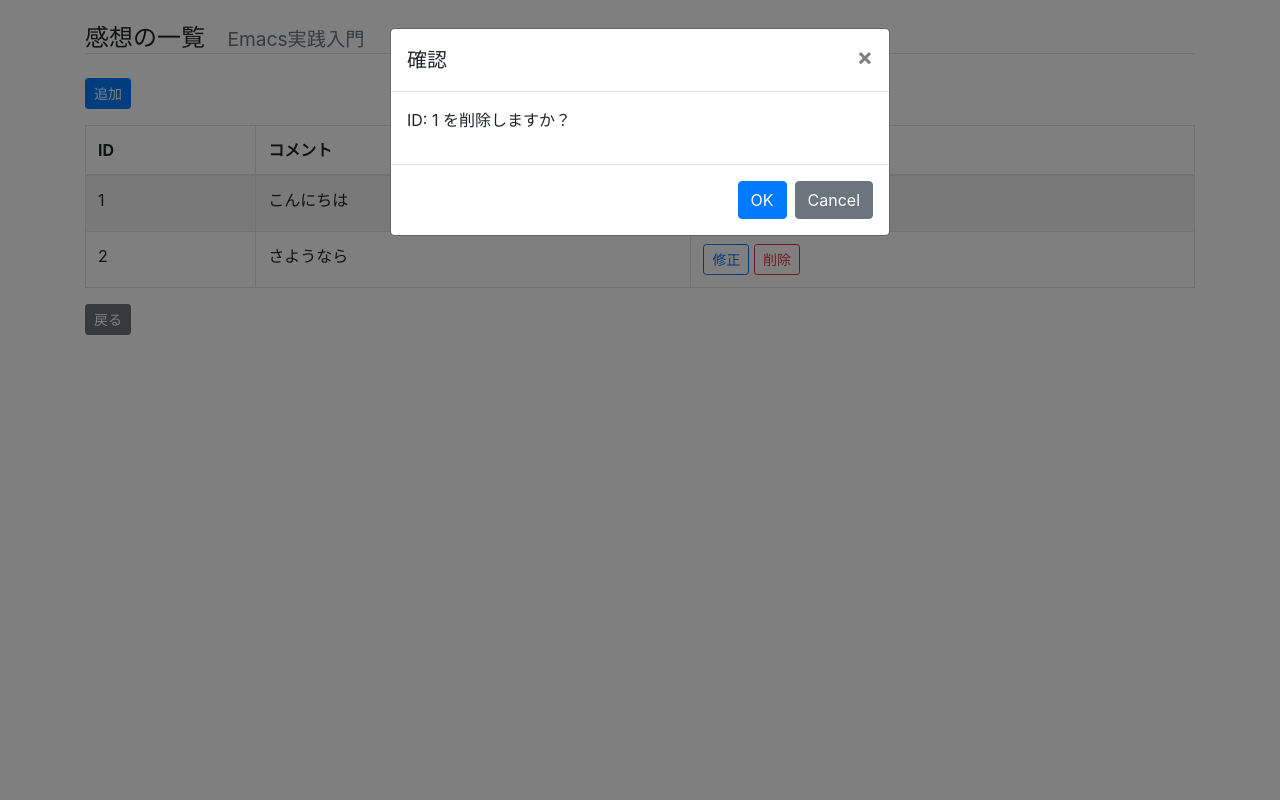
After one commit to G0mez-o/django_tut, a Django app: page /cms/impression/1/ in a window 1280 px wide, after a click on "削除". The commit adds this page. Run offline with Django 3.2, Linux system fonts and the light colour scheme; data comes from the database, SQL or seed files in the repository; both versions use the stored data as it was after the commit; some libraries are stand-ins or nearby versions.

Commit message:
modified some file for add some keys

```diff
--- a/mybook/cms/models.py
+++ b/mybook/cms/models.py
@@ -15,6 +15,7 @@ class Impression(models.Model):
     """感想"""
     book = models.ForeignKey(Book, verbose_name='書籍', related_name='impressions', on_delete=models.CASCADE)
     comment = models.TextField('コメント', blank=True)
+    # impressions = book.impressions.all().order_by('id')
 
     def __str__(self):
         return self.comment
--- a/mybook/cms/templates/cms/book_list.html
+++ b/mybook/cms/templates/cms/book_list.html
@@ -25,6 +25,7 @@
           <td>
             <a href="{% url 'cms:book_mod' book_id=book.id %}" class="btn btn-outline-primary btn-sm">修正</a>
             <a href="{% url 'cms:book_del' book_id=book.id %}" class="btn btn-outline-danger btn-sm">削除</a>
+	    <a href="{% url 'cms:impression_list' book_id=book.id %}" class="btn btn-outline-info btn-sm">感想の一覧</a>
           </td>
         </tr>
         {% endfor %}
--- /dev/null
+++ b/mybook/cms/templates/cms/impression_list.html
@@ -0,0 +1,85 @@
+{% extends "cms/base.html" %}
+
+{% block title %}感想の一覧{% endblock title %}
+
+{% block content %}
+    <h4 class="mt-4 border-bottom">感想の一覧 <small class="text-muted ml-3">{{ book.name }}</small></h4>
+    <a href="{% url 'cms:impression_add' book_id=book.id %}" class="btn btn-primary btn-sm my-3">追加</a>
+    <table class="table table-striped table-bordered">
+      <thead>
+        <tr>
+          <th>ID</th>
+          <th>コメント</th>
+          <th>操作</th>
+        </tr>
+      </thead>
+      <tbody>
+        {% for impression in impressions %}
+        <tr>
+          <td>{{ impression.id }}</td>
+          <td>{{ impression.comment|linebreaksbr }}</td>
+          <td>
+            <a href="{% url 'cms:impression_mod' book_id=book.id impression_id=impression.id %}" class="btn btn-outline-primary btn-sm">修正</a>
+            <button class="btn btn-outline-danger btn-sm del_confirm" data-toggle="modal" data-target="#deleteModal" data-pk="{{ impression.id }}" data-url="{% url 'cms:impression_del' book_id=book.id impression_id=impression.id %}">削除</button>
+          </td>
+        </tr>
+        {% endfor %}
+      </tbody>
+    </table>
+
+    {% if is_paginated %}
+    <nav aria-label="Page navigation">
+      <ul class="pagination">
+        {% if page_obj.has_previous %}
+          <li class="page-item"><a class="page-link" href="?page={{ page_obj.previous_page_number }}" aria-label="Previous"><span aria-hidden="true">&laquo;</span><span class="sr-only">Previous</span></a></li>
+        {% else %}
+          <li class="page-item disabled"><a class="page-link" href="#" aria-label="Previous"><span aria-hidden="true">&laquo;</span><span class="sr-only">Previous</span></a></li>
+        {% endif %}
+        {% for linkpage in page_obj.paginator.page_range %}
+          {% ifequal linkpage page_obj.number %}
+            <li class="page-item active"><a class="page-link" href="#">{{ linkpage }}</a></li>
+          {% else %}
+            <li class="page-item"><a class="page-link" href="?page={{ linkpage }}">{{ linkpage }}</a></li>
+        {% endifequal %}
+        {% endfor %}
+        {% if page_obj.has_next %}
+          <li class="page-item"><a class="page-link" href="?page={{ page_obj.next_page_number }}" aria-label="Next"><span aria-hidden="true">&raquo;</span><span class="sr-only">Next</span></a></li>
+        {% else %}
+          <li class="page-item disabled"><a class="page-link" href="#" aria-label="Next"><span aria-hidden="true">&raquo;</span><span class="sr-only">Next</span></a></li>
+        {% endif %}
+      </ul>
+    </nav>
+    {% endif %}
+
+    <a href="{% url 'cms:book_list' %}" class="btn btn-secondary btn-sm">戻る</a>
+
+    {# 削除を確認するモーダル ダイアログ #}
+    <div class="modal fade" id="deleteModal" tabindex="-1" role="dialog" aria-labelledby="deleteModalLabel" aria-hidden="true">
+      <div class="modal-dialog" role="document">
+        <div class="modal-content">
+          <div class="modal-header">
+            <h5 class="modal-title" id="deleteModalLabel">確認</h5>
+            <button type="button" class="close" data-dismiss="modal" aria-label="Close"><span aria-hidden="true">&times;</span></button>
+          </div>
+          <div class="modal-body">
+            <p>ID: <span id="del_pk"></span> を削除しますか？</p>
+          </div>
+          <div class="modal-footer">
+            <a href="#" class="btn btn-primary" id="del_url">OK</a>
+            <button type="button" class="btn btn-secondary" data-dismiss="modal">Cancel</button>
+          </div>
+        </div>
+      </div>
+    </div>
+{% endblock content %}
+
+{% block extra_js %}
+<script>
+$(function() {
+  $('.del_confirm').on('click', function () {
+     $("#del_pk").text($(this).data("pk"));
+     $('#del_url').attr('href', $(this).data("url"));
+  });
+});
+</script>
+{% endblock %}
--- a/mybook/cms/urls.py
+++ b/mybook/cms/urls.py
@@ -8,4 +8,10 @@ urlpatterns = [
     path('book/add/', views.book_edit, name='book_add'),  # 登録
     path('book/mod/<int:book_id>/', views.book_edit, name='book_mod'),  # 修正
     path('book/del/<int:book_id>/', views.book_del, name='book_del'),   # 削除
+    # 感想
+    path('impression/<int:book_id>/', views.ImpressionList.as_view(), name='impression_list'),  # 一覧
+    path('impression/add/<int:book_id>/', views.impression_edit, name='impression_add'),        # 登録
+    path('impression/mod/<int:book_id>/<int:impression_id>/', views.impression_edit, name='impression_mod'),  # 修正
+    path('impression/del/<int:book_id>/<int:impression_id>/', views.impression_del, name='impression_del'),   # 削除
+
 ]
--- a/mybook/cms/views.py
+++ b/mybook/cms/views.py
@@ -1,9 +1,52 @@
 from django.shortcuts import render, get_object_or_404, redirect
 from django.http import HttpResponse
 
-from cms.models import Book
-from cms.forms import BookForm
+from cms.models import Book, Impression
+from cms.forms import BookForm, ImpressionForm
 
+from django.views.generic.list import ListView
+
+def impression_del(request, book_id, impression_id):
+    """感想の削除"""
+    impression = get_object_or_404(Impression, pk=impression_id)
+    impression.delete()
+    return redirect('cms:impression_list', book_id=book_id)
+
+def impression_edit(request, book_id, impression_id=None):
+    """感想の編集"""
+    book = get_object_or_404(Book, pk=book_id)  # 親の書籍を読む
+    if impression_id:   # impression_id が指定されている (修正時)
+        impression = get_object_or_404(Impression, pk=impression_id)
+    else:               # impression_id が指定されていない (追加時)
+        impression = Impression()
+
+    if request.method == 'POST':
+        form = ImpressionForm(request.POST, instance=impression)  # POST された request データからフォームを作成
+        if form.is_valid():    # フォームのバリデーション
+            impression = form.save(commit=False)
+            impression.book = book  # この感想の、親の書籍をセット
+            impression.save()
+            return redirect('cms:impression_list', book_id=book_id)
+    else:    # GET の時
+        form = ImpressionForm(instance=impression)  # impression インスタンスからフォームを作成
+
+    return render(request,
+                  'cms/impression_edit.html',
+                  dict(form=form, book_id=book_id, impression_id=impression_id))
+
+class ImpressionList(ListView):
+    """感想の一覧"""
+    context_object_name='impressions'
+    template_name='cms/impression_list.html'
+    paginate_by = 2  # １ページは最大2件ずつでページングする
+
+    def get(self, request, *args, **kwargs):
+        book = get_object_or_404(Book, pk=kwargs['book_id'])  # 親の書籍を読む
+        impressions = book.impressions.all().order_by('id')   # 書籍の子供の、感想を読む
+        self.object_list = impressions
+
+        context = self.get_context_data(object_list=self.object_list, book=book)
+        return self.render_to_response(context)
 
 # Create your views here.
 def book_list(request):
```
Also changed, not shown: mybook/cms/forms.py (+6 -1 lines), mybook/cms/templates/cms/impression_edit.html (added, +22 -0 lines), mybook/db.sqlite3.
